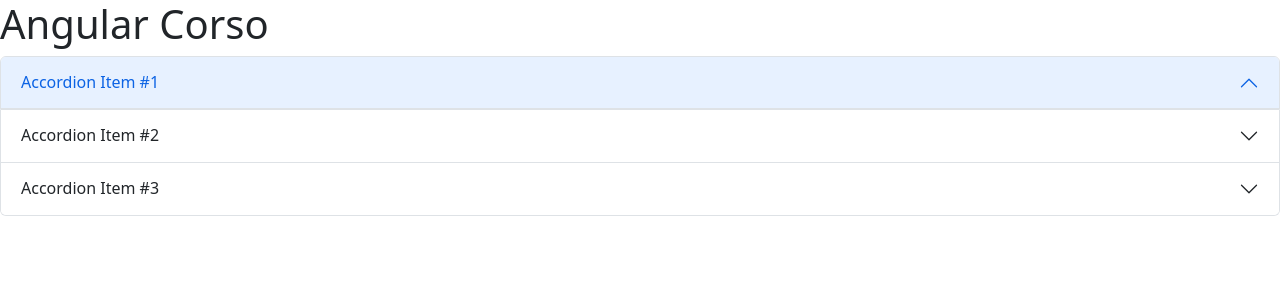
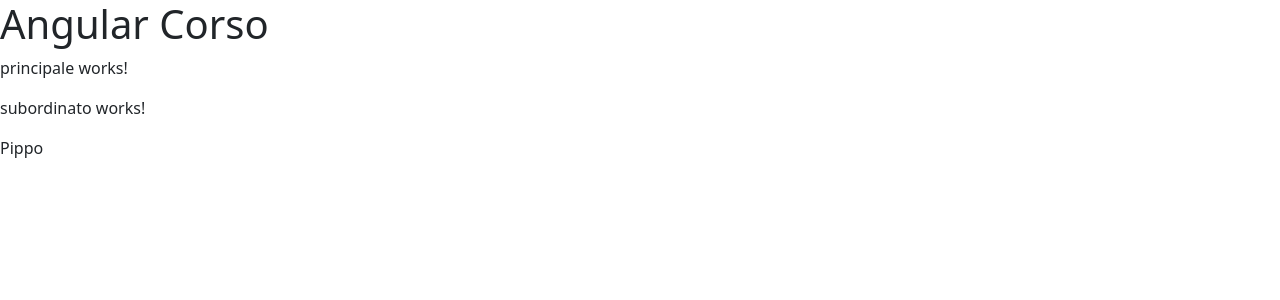
Before and after one commit to ironmanromeo/angular-corso, an Angular app: page / in a window 1280 px wide. Shown: the top 300 px of the page. Built offline with nearby package versions, Linux system fonts and the light colour scheme.

Commit message:
feat: esercizio 1 lezione 6

```diff
--- a/src/app/app.component.html
+++ b/src/app/app.component.html
@@ -1,2 +1,2 @@
 <h1>Angular Corso</h1>
-<app-accordion></app-accordion>
+<app-principale></app-principale>
--- a/src/app/app.module.ts
+++ b/src/app/app.module.ts
@@ -12,6 +12,8 @@ import { FormComponent } from './form/form.component';
 import './training_javascript'
 import './training_typescript';
 import { AccordionComponent } from './accordion/accordion.component';
+import { PrincipaleComponent } from './principale/principale.component';
+import { SubordinatoComponent } from './subordinato/subordinato.component';
 
 
 @NgModule({
@@ -20,7 +22,9 @@ import { AccordionComponent } from './accordion/accordion.component';
     PostsComponent,
     PostComponent,
     FormComponent,
-    AccordionComponent
+    AccordionComponent,
+    PrincipaleComponent,
+    SubordinatoComponent
   ],
   imports: [
     BrowserModule,
--- /dev/null
+++ b/src/app/principale/principale.component.html
@@ -0,0 +1,3 @@
+<p>principale works!</p>
+
+<app-subordinato testo="Pippo"></app-subordinato>
--- /dev/null
+++ b/src/app/principale/principale.component.ts
@@ -0,0 +1,15 @@
+import { Component, OnInit } from '@angular/core';
+
+@Component({
+  selector: 'app-principale',
+  templateUrl: './principale.component.html',
+  styleUrls: ['./principale.component.css']
+})
+export class PrincipaleComponent implements OnInit {
+
+  constructor() { }
+
+  ngOnInit(): void {
+  }
+
+}
--- /dev/null
+++ b/src/app/subordinato/subordinato.component.html
@@ -0,0 +1,3 @@
+<p>subordinato works!</p>
+
+<div *ngIf="checkTest()">{{ testo }}</div>
--- /dev/null
+++ b/src/app/subordinato/subordinato.component.ts
@@ -0,0 +1,24 @@
+import { Component, OnInit, Input } from '@angular/core';
+
+@Component({
+  selector: 'app-subordinato',
+  templateUrl: './subordinato.component.html',
+  styleUrls: ['./subordinato.component.css']
+})
+export class SubordinatoComponent implements OnInit {
+
+  @Input() testo?:string
+
+  constructor() {
+    console.log(this.testo)
+  }
+
+  ngOnInit(): void {
+    console.log(this.testo)
+  }
+
+  checkTest(){
+    return this.testo === "Pippo"
+  }
+
+}
```
Also changed, not shown: src/app/principale/principale.component.css (added), src/app/subordinato/subordinato.component.css (added).
